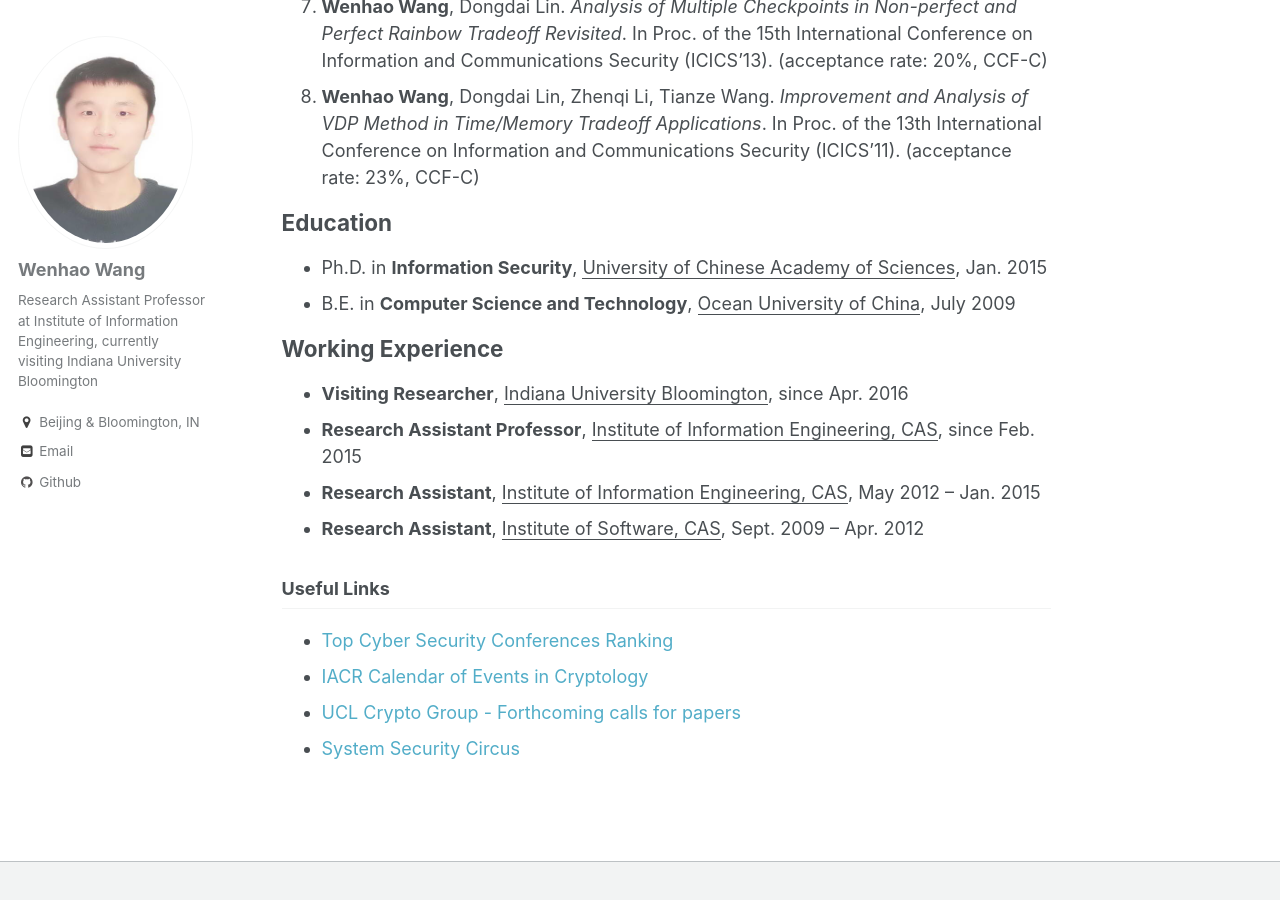
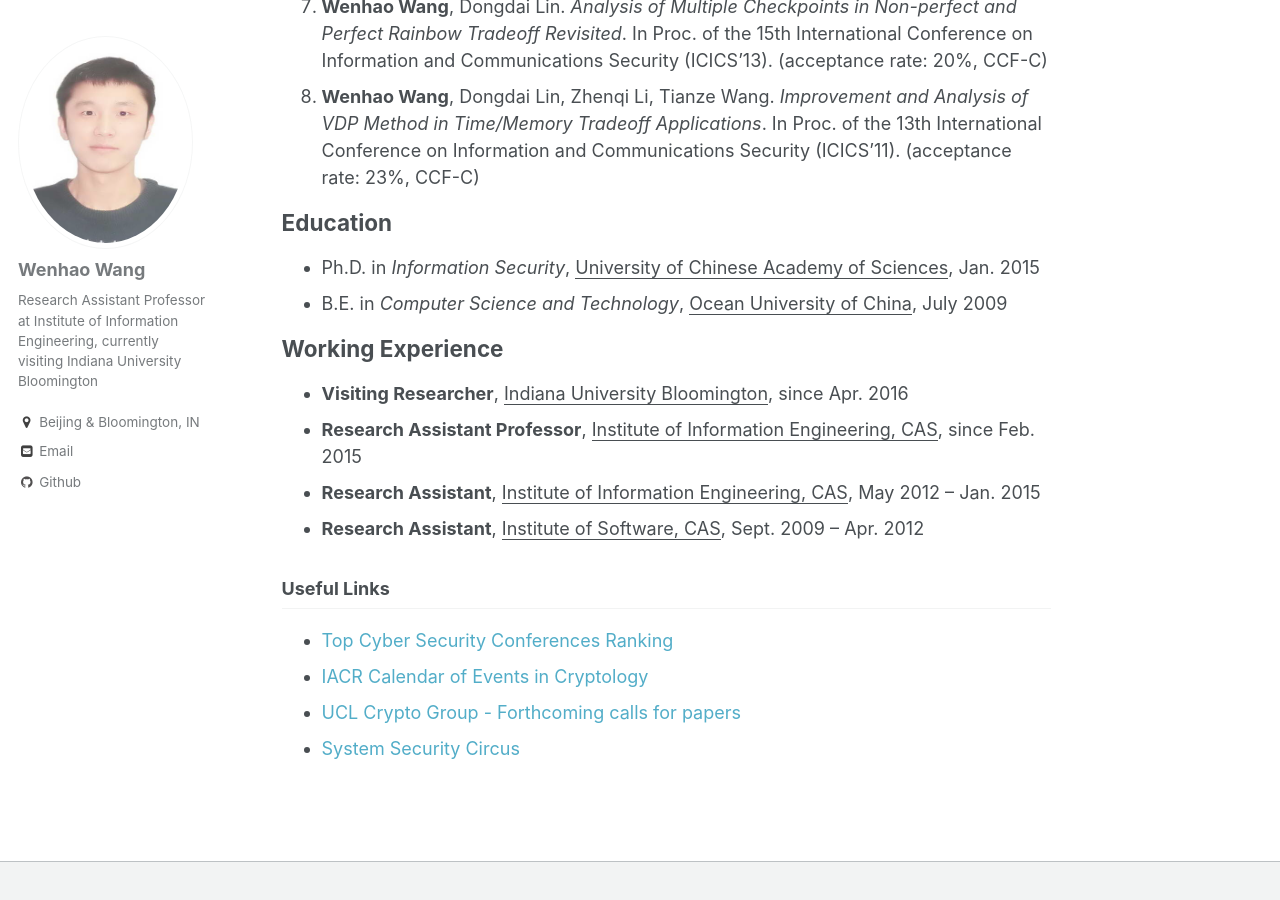
Before and after one commit to wenhao19/heartever.github.io, a Jekyll site: the page built from _pages/about.md, in a window 1280 px wide and 900 px high, scrolled down 988 px. Built offline with Jekyll 4.4.1, drawn with Linux system fonts in a browser that asks for light colours.

```diff
--- a/_pages/about.md
+++ b/_pages/about.md
@@ -22,8 +22,8 @@ Publications
 
 Education
 ======
-* Ph.D. in **Information Security**, <ins>University of Chinese Academy of Sciences</ins>, Jan. 2015
-* B.E. in **Computer Science and Technology**, <ins>Ocean University of China</ins>, July 2009
+* Ph.D. in _Information Security_, <ins>University of Chinese Academy of Sciences</ins>, Jan. 2015
+* B.E. in _Computer Science and Technology_, <ins>Ocean University of China</ins>, July 2009
 
 Working Experience
 ======
```
